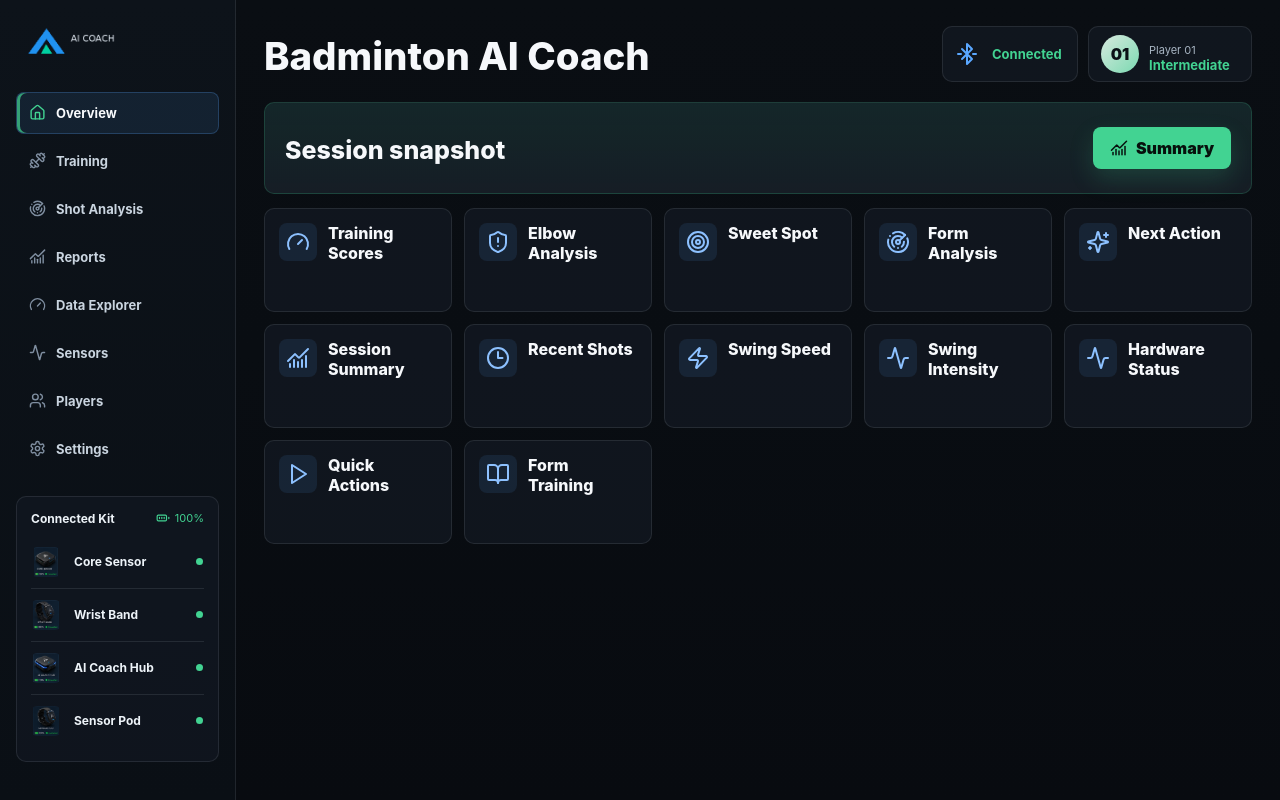
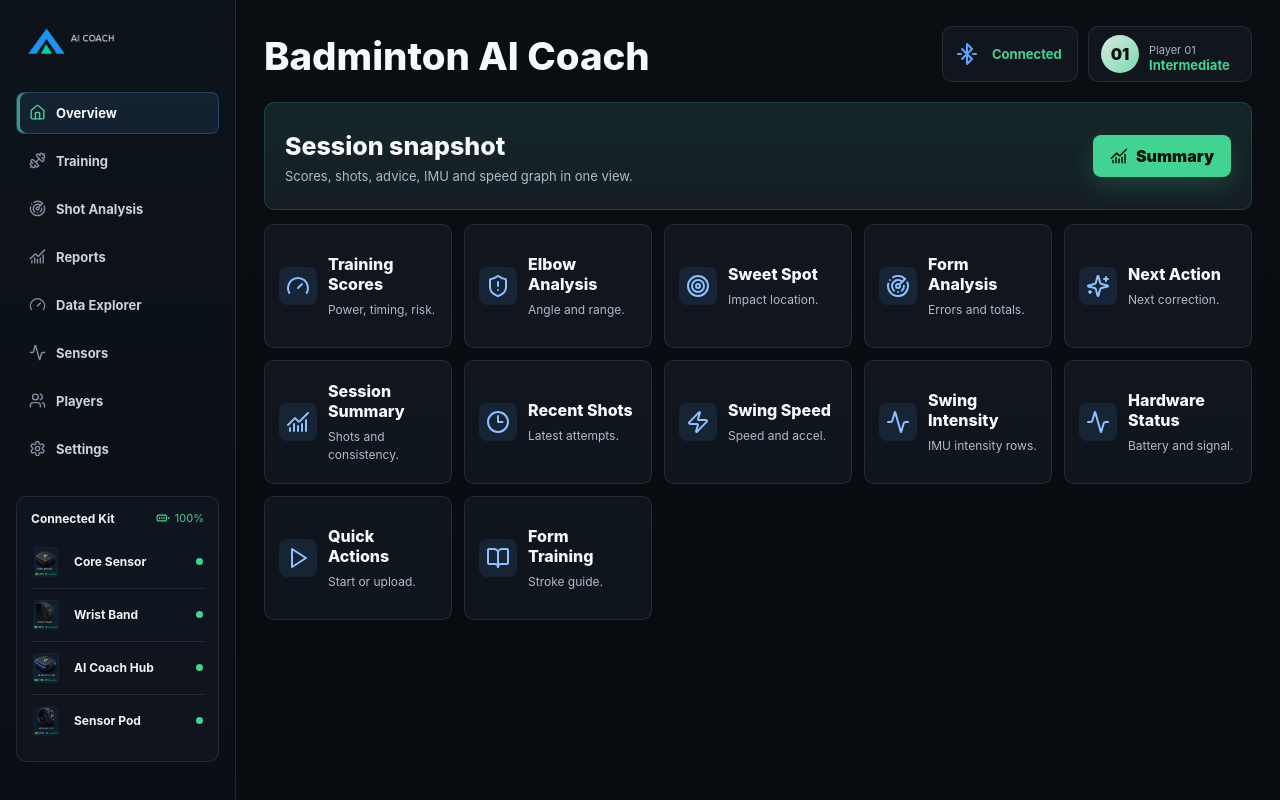
Before and after one commit to Anuwry/level2_hack3_dashboard, a React (Vite) app: page / in a window 1280 px wide. Built offline with nearby package versions, Linux system fonts and the light colour scheme.

Commit message:
rebalance overview cards

```diff
--- a/src/App.css
+++ b/src/App.css
@@ -3400,7 +3400,7 @@ button:focus-visible {
 }
 
 .summaryEntry {
-  min-height: 92px;
+  min-height: 108px;
   padding: 20px;
   border-color: rgba(66, 211, 146, 0.18);
   border-radius: 10px;
@@ -3455,14 +3455,24 @@ button:focus-visible {
 }
 
 .categoryCard {
-  min-height: 104px;
+  min-height: 124px;
   padding: 14px;
   border-radius: 10px;
   background: rgba(18, 25, 34, 0.78);
+  align-items: center;
 }
 
 .categoryCard b {
   margin-top: 0;
+}
+
+.categoryCard p {
+  display: -webkit-box;
+  margin-top: 7px;
+  overflow: hidden;
+  color: #aebbc8;
+  -webkit-box-orient: vertical;
+  -webkit-line-clamp: 2;
 }
 
 .categoryCard:hover {
--- a/src/App.jsx
+++ b/src/App.jsx
@@ -388,6 +388,7 @@ function CategoryCard({ item, onClick }) {
       <div className="categoryIcon"><Icon size={24} /></div>
       <div>
         <b>{item.title}</b>
+        <p>{item.description}</p>
       </div>
     </button>
   )
@@ -1118,7 +1119,7 @@ function getCategories(data) {
     id: 'scores',
     kicker: 'Overview',
     title: 'Training Scores',
-    description: 'Power, timing, sweet spot, and injury risk.',
+    description: 'Power, timing, risk.',
     icon: Gauge,
     content: <ScoreOverview items={data.scores} />,
   },
@@ -1126,7 +1127,7 @@ function getCategories(data) {
     id: 'elbow',
     kicker: 'Form',
     title: 'Elbow Analysis',
-    description: 'Check elbow angle and recommended range.',
+    description: 'Angle and range.',
     icon: ShieldAlert,
     content: <ElbowDetail />,
   },
@@ -1134,7 +1135,7 @@ function getCategories(data) {
     id: 'sweet',
     kicker: 'Impact',
     title: 'Sweet Spot',
-    description: 'Inspect where the shuttle hits the racket.',
+    description: 'Impact location.',
     icon: Target,
     content: <SweetSpotDetail />,
   },
@@ -1142,7 +1143,7 @@ function getCategories(data) {
     id: 'form-analysis',
     kicker: 'Shots',
     title: 'Form Analysis',
-    description: 'Elbow errors, correct shots, and total shot count.',
+    description: 'Errors and totals.',
     icon: Radar,
     content: <FormAnalysisDetail stats={data.formStats} />,
   },
@@ -1150,7 +1151,7 @@ function getCategories(data) {
     id: 'coach',
     kicker: 'Coach',
     title: 'Next Action',
-    description: 'Recommended correction for the next drill.',
+    description: 'Next correction.',
     icon: Sparkles,
     content: <CoachAdvice advice={data.advice} />,
   },
@@ -1158,7 +1159,7 @@ function getCategories(data) {
     id: 'session',
     kicker: 'Session',
     title: 'Session Summary',
-    description: 'Total shots, best shot, calories, power, and consistency.',
+    description: 'Shots and consistency.',
     icon: ChartNoAxesCombined,
     content: <SessionDetail items={data.summaryItems} />,
   },
@@ -1166,7 +1167,7 @@ function getCategories(data) {
     id: 'recent-shots',
     kicker: 'Latest',
     title: 'Recent Shots',
-    description: 'Latest attempts with power, timing, and impact result.',
+    description: 'Latest attempts.',
     icon: Clock3,
     content: <RecentShotsDetail shots={data.recentShots} />,
   },
@@ -1174,7 +1175,7 @@ function getCategories(data) {
     id: 'speed',
     kicker: 'Gyro',
     title: 'Swing Speed',
-    description: 'Speed and acceleration from motion sensors.',
+    description: 'Speed and accel.',
     icon: Zap,
     content: <SpeedDetail />,
   },
@@ -1182,7 +1183,7 @@ function getCategories(data) {
     id: 'swing-intensity',
     kicker: 'IMU',
     title: 'Swing Intensity',
-    description: 'Every IMU recording ranked by swing speed and intensity level.',
+    description: 'IMU intensity rows.',
     icon: Activity,
     content: <SwingIntensityDetail rows={swingIntensityRows} />,
   },
@@ -1190,7 +1191,7 @@ function getCategories(data) {
     id: 'hardware',
     kicker: 'Sensors',
     title: 'Hardware Status',
-    description: 'Connection and battery state for each device.',
+    description: 'Battery and signal.',
     icon: Activity,
     content: <HardwareDetail />,
   },
@@ -1198,7 +1199,7 @@ function getCategories(data) {
     id: 'actions',
     kicker: 'Control',
     title: 'Quick Actions',
-    description: 'Start training or analyze an uploaded video.',
+    description: 'Start or upload.',
     icon: Play,
     content: <ActionDetail />,
   },
@@ -1206,7 +1207,7 @@ function getCategories(data) {
     id: 'training-form',
     kicker: 'Learn',
     title: 'Form Training',
-    description: 'Step-by-step stroke form guide for clear, smash, drop, and more.',
+    description: 'Stroke guide.',
     icon: BookOpen,
     navigate: 'training-form',
   },
@@ -2026,6 +2027,7 @@ function OverviewPage({ categories, onCategoryClick, onSummaryClick }) {
       <div className="summaryEntry">
         <div>
           <h2>Session snapshot</h2>
+          <p>Scores, shots, advice, IMU and speed graph in one view.</p>
         </div>
         <button type="button" onClick={onSummaryClick}>
           <ChartNoAxesCombined size={18} />
```
